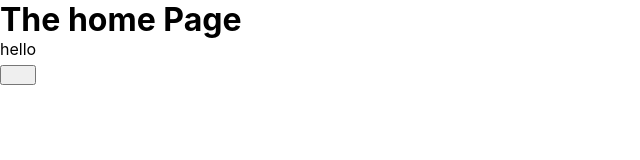
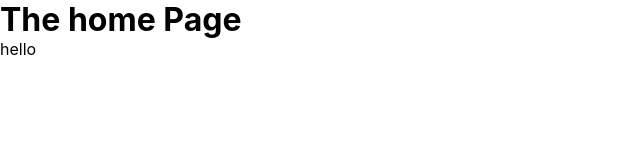
Before and after one commit to AutoFi-Feature-Flag-Management/Autofi-Feature-Flag-Management-System, a Next.js app in the folder nextjs-blog/: page / in a window 1280 px wide. Shown: the top 160 px of the page, without its empty margins (0-640 px from the left). Built offline with nearby package versions, Linux system fonts and the light colour scheme.

Commit message:
Reverted Index.js

```diff
--- a/nextjs-blog/pages/index.js
+++ b/nextjs-blog/pages/index.js
@@ -1,17 +1,10 @@
 import React from "react";
 import Toggle from "../components/Toggle";
-import Button from "../components/Button";
-
 function HomePage() {
-  const onButtonClick = () => {
-    console.log("Button was clicked");
-  };
-
   return (
     <React.Fragment>
       <h1>The home Page</h1>
       <Toggle></Toggle>
-      <Button onClick={onButtonClick} title="Test"></Button>
     </React.Fragment>
   );
 }
```
